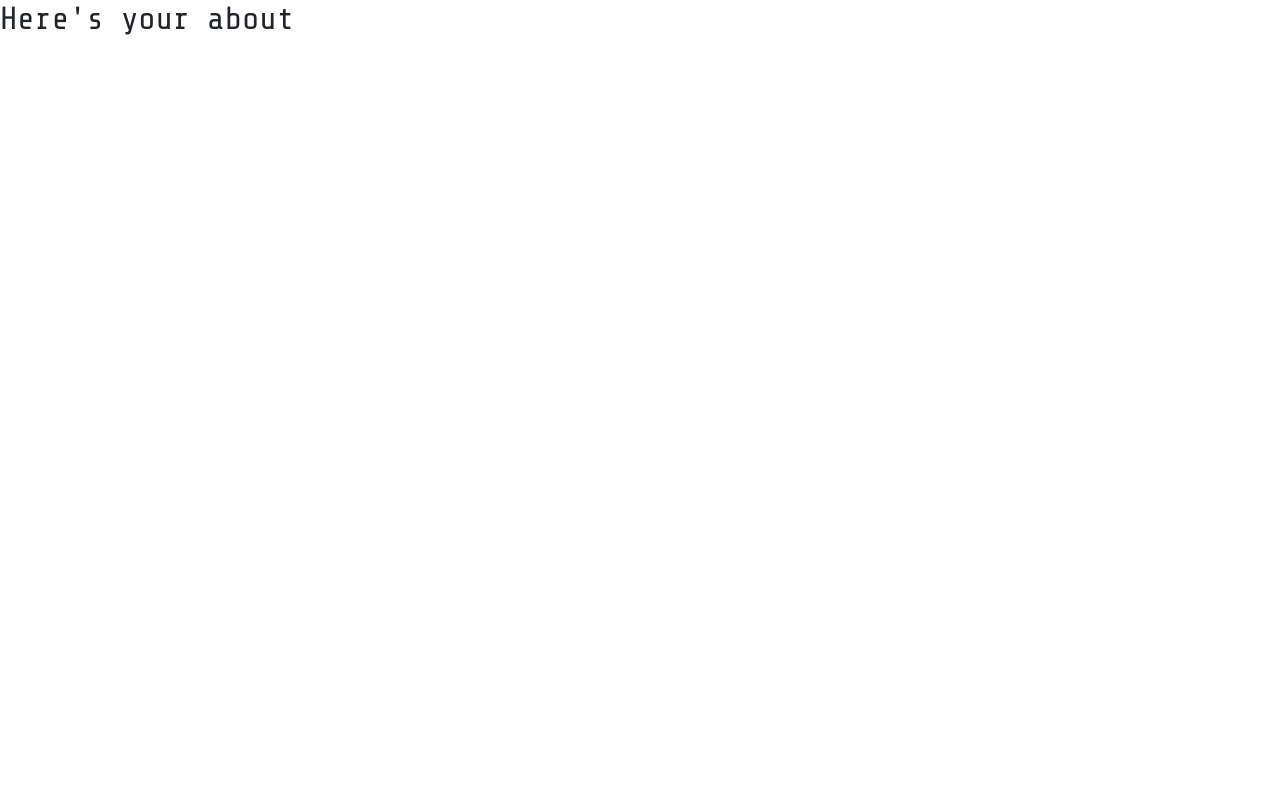
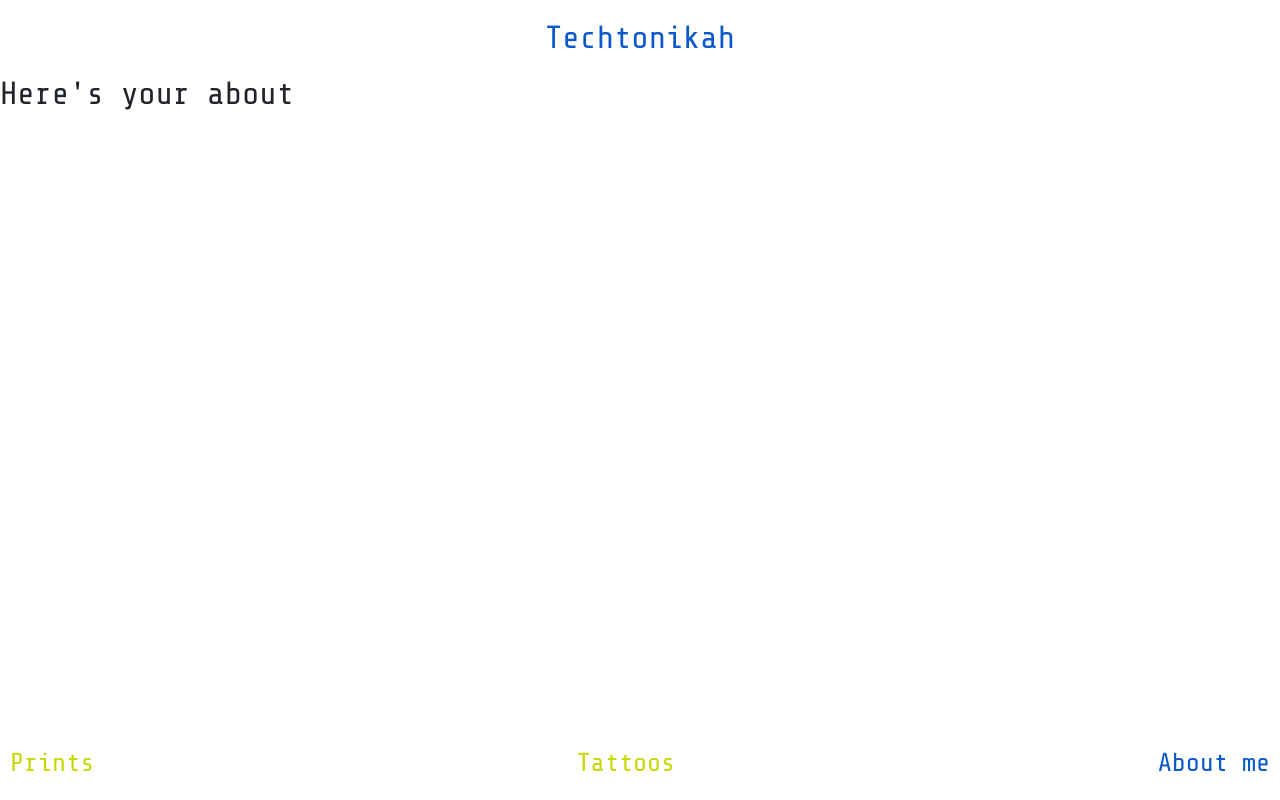
Before and after one commit to missatoy/techtonikah, a React (Vite) app: page /about in a window 1280 px wide. Built offline with nearby package versions, Linux system fonts and the light colour scheme.

Commit message:
added top-bar and bottom-bar componentes on tattoos and about pages

```diff
--- a/src/components/About.jsx
+++ b/src/components/About.jsx
@@ -1,5 +1,14 @@
+import { NavLink } from "react-router-dom"
+import Navbar from "./Navbar"
+
 export default function About() {
   return (
-    <h2>Here's your about</h2>
+    <>
+      <NavLink className="top-bar" to="/">Techtonikah</NavLink>
+      <div className="padding-top">
+        <h2>Here's your about</h2>
+      </div>
+      <Navbar />
+    </>
   )
 }
--- a/src/components/Navbar.jsx
+++ b/src/components/Navbar.jsx
@@ -10,7 +10,7 @@ export default function Navbar() {
     <div className="navbar">
       <NavLink to="/prints" className={isActive}>Prints</NavLink>
       <NavLink to="/tattoos" className={isActive}>Tattoos</NavLink>
-      <NavLink to="/about" className={isActive}>About</NavLink>
+      <NavLink to="/about" className={isActive}>About me</NavLink>
     </div>
   )
 }
--- a/src/components/Prints.jsx
+++ b/src/components/Prints.jsx
@@ -1,10 +1,10 @@
 import Navbar from "./Navbar"
-import { Link } from "react-router-dom"
+import { NavLink } from "react-router-dom"
 
 export default function Prints() {
   return (
     <>
-      <Link className="top-bar" to="/">Techtonikah</Link>
+      <NavLink className="top-bar" to="/">Techtonikah</NavLink>
       <div className="padding-top">
         <h2>Here's your prints</h2>
       </div>
--- a/src/components/Tattoos.jsx
+++ b/src/components/Tattoos.jsx
@@ -1,5 +1,14 @@
+import { NavLink } from "react-router-dom"
+import Navbar from "./Navbar"
+
 export default function Tattoos() {
   return (
-    <h2>Here's your tattoos</h2>
+    <>
+      <NavLink className="top-bar" to="/">Techtonikah</NavLink>
+      <div className="padding-top">
+        <h2>Here's your tattoos</h2>
+      </div>
+      <Navbar />
+    </>
   )
 }
--- a/src/index.css
+++ b/src/index.css
@@ -21,7 +21,7 @@ p {
   top: 0px;
   width: 100%;
   height: 75px;
-  font-size: 26px;
+  font-size: 32px;
   display: flex;
   align-items: center;
   justify-content: center;
@@ -47,7 +47,11 @@ p {
 }
 
 .navbar a.active {
-  color: #F6E302;
+  color: #0B58CA;
+}
+
+.navbar a:hover {
+  color: #0B58CA;
 }
 
 /* HOME */
```
